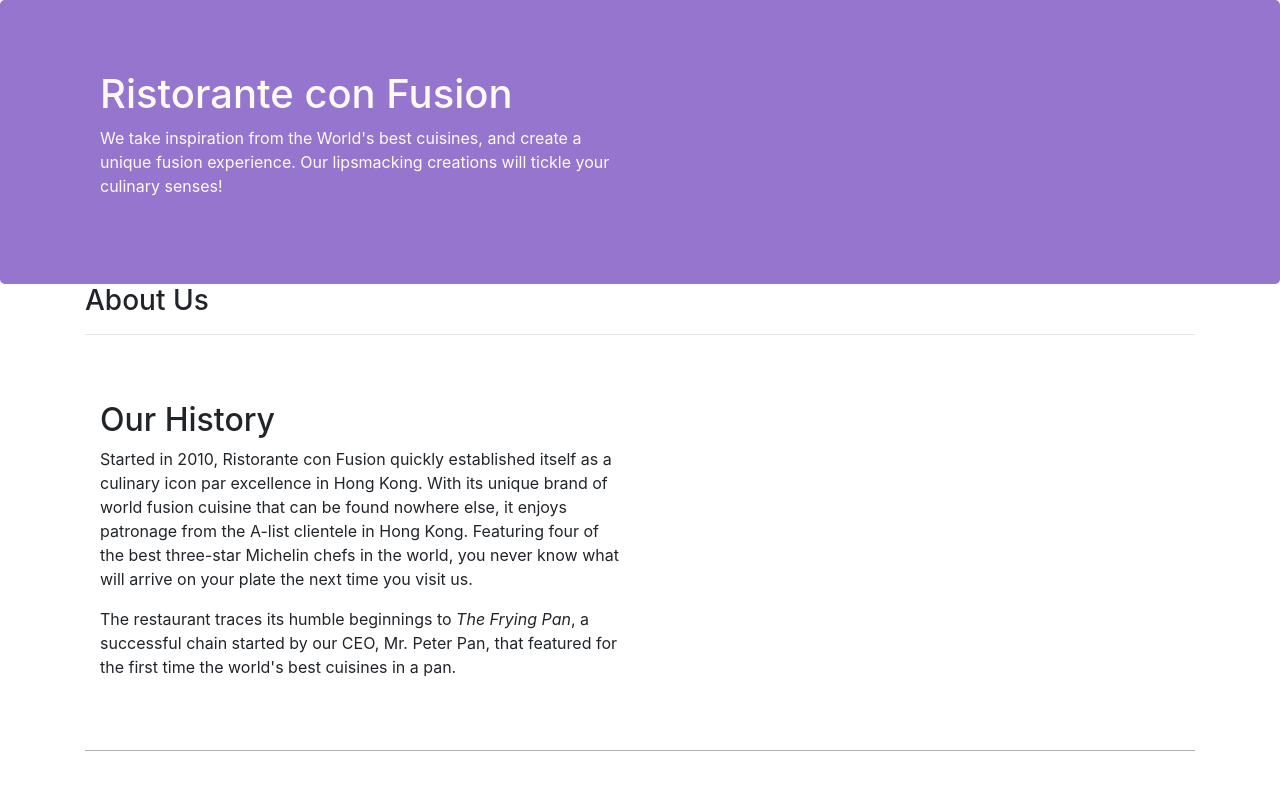
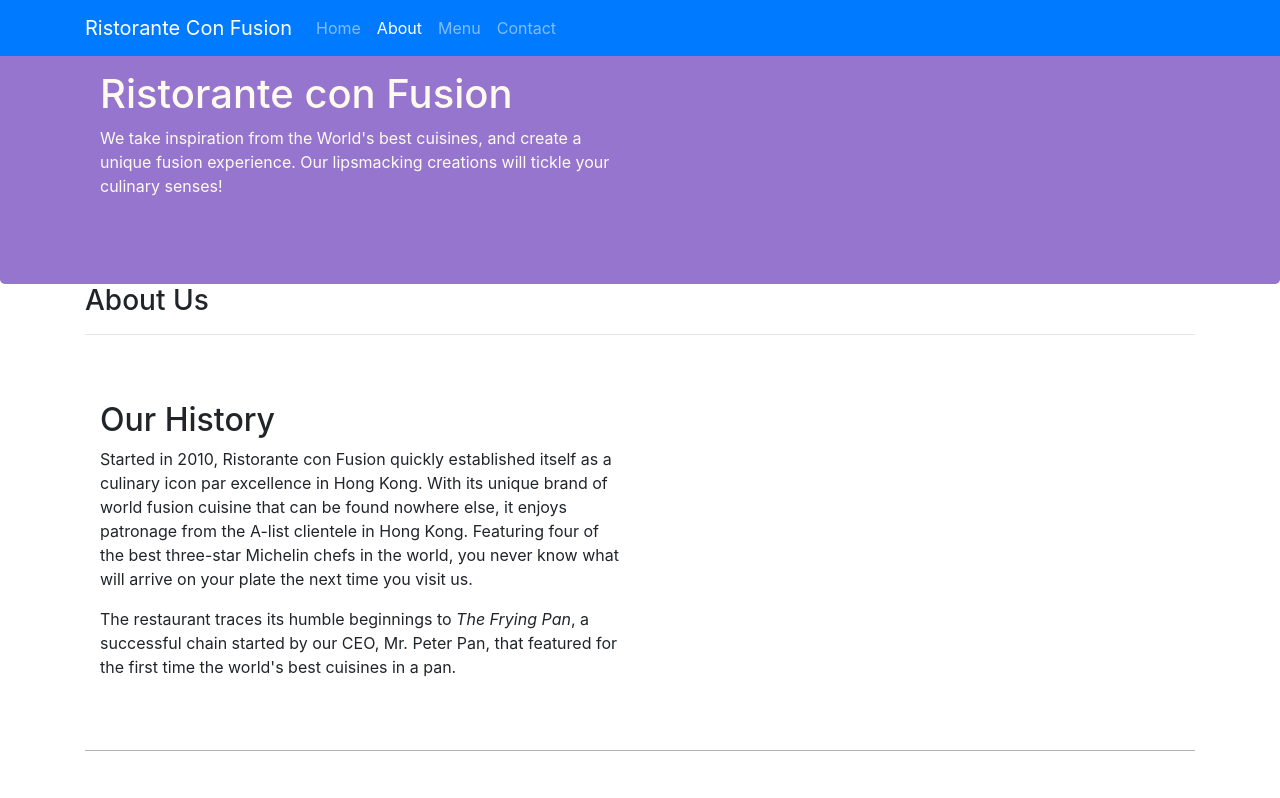
Before and after one commit to Borismeister/FrontendUICoursera, a website: page aboutus.html in a window 1280 px wide. Shown: the top 798 px of the page. Drawn offline with nearby package versions, Linux system fonts and the light colour scheme.

Commit message:
Navbar Part 1

```diff
--- a/aboutus.html
+++ b/aboutus.html
@@ -16,6 +16,18 @@
 </head>
 
 <body>
+
+    <nav class="navbar navbar-dark navbar-expand-sm bg-primary fixed-top">
+        <div class="container">
+          <a href="/index.html" class="navbar-brand">Ristorante Con Fusion</a>
+          <ul class="navbar-nav mr-auto">
+            <li class="nav-item"><a href="/index.html" class="nav-link">Home</a></li>
+            <li class="nav-item active"><a href="/aboutus.html" class="nav-link">About</a></li>
+            <li class="nav-item"><a href="#" class="nav-link">Menu</a></li>
+            <li class="nav-item"><a href="#" class="nav-link">Contact</a></li>
+          </ul>
+        </div>
+      </nav>
 
     <header class="jumbotron">
         <div class="container">
```
Also changed, not shown: index.html (+12 -0 lines).
